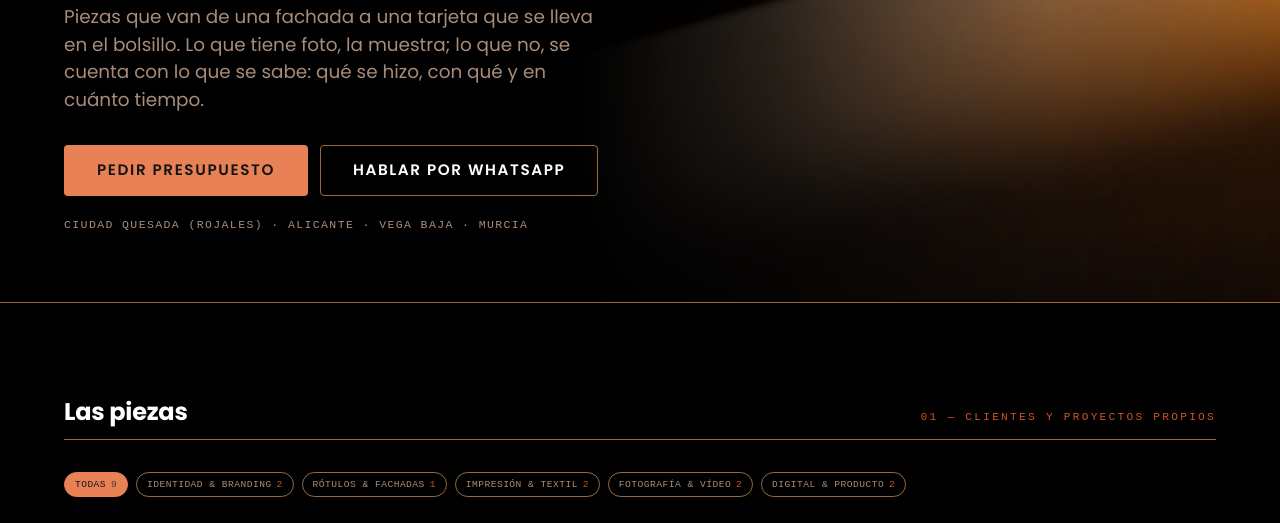
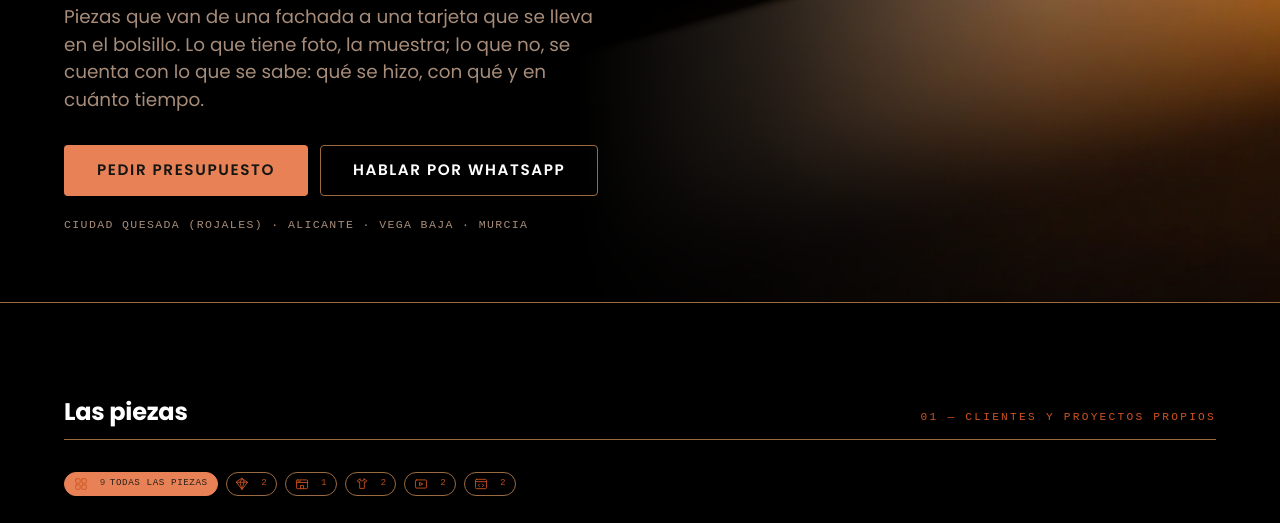
Before and after one commit to visuarte/visuarte.es, an Astro site: page /trabajo in a window 1280 px wide. Shown: the part 373-896 px from the top of the page. Built offline with nearby package versions, Linux system fonts and the light colour scheme; Astro itself is replaced by a stand-in of ours.

Commit message:
style(vitrina): chips con icono — una sola fila y el activo dice su nombre
Diego: «creo que es mejor y más estético que muestre iconos y así no descuadra».

- Icono.astro gana tres dibujos: 'todas' (retícula), 'impresion' (camiseta) y
  'audiovisual' (pantalla con play). Los otros dos ya existían (marca, espacio, digital).
- Cada chip: icono + número. Medido: 52x30 px, los SEIS en una sola fila (antes dos).
- El nombre de la categoría sigue para lectores de pantalla (sr-only) y en el title.
- El chip ACTIVO despliega su nombre (166 px), porque en el móvil no hay tooltip y el
  icono solo dejaría dudas de por qué está filtrado.
- Área táctil intacta: 44 px en pantalla táctil, 30 con ratón.

```diff
--- a/src/components/Icono.astro
+++ b/src/components/Icono.astro
@@ -2,7 +2,7 @@
 // Los cuatro iconos de territorio, inline y sin JavaScript (24 oct 2026).
 // Mismo dibujo que la versión React; aquí se resuelve en el build.
 interface Props {
-  nombre: 'marca' | 'espacio' | 'digital' | 'automatizacion';
+  nombre: 'marca' | 'espacio' | 'digital' | 'automatizacion' | 'todas' | 'impresion' | 'audiovisual';
   size?: number;
 }
 const { nombre, size = 26 } = Astro.props;
@@ -23,6 +23,26 @@ const trazo = {
     <svg {...trazo}>
       <path d="M12 2.5 21.5 9 12 21.5 2.5 9Z" />
       <path d="M2.5 9h19M12 2.5 8.5 9l3.5 12.5L15.5 9Z" />
+    </svg>
+  )}
+  {nombre === 'todas' && (
+    <svg {...trazo}>
+      <rect x="3" y="3" width="7.5" height="7.5" rx="1" />
+      <rect x="13.5" y="3" width="7.5" height="7.5" rx="1" />
+      <rect x="3" y="13.5" width="7.5" height="7.5" rx="1" />
+      <rect x="13.5" y="13.5" width="7.5" height="7.5" rx="1" />
+    </svg>
+  )}
+  {nombre === 'impresion' && (
+    <svg {...trazo}>
+      <path d="M8.5 3.5 4 6.2l1.8 3 2.2-1.2v11.5h8V8l2.2 1.2L20 6.2l-4.5-2.7" />
+      <path d="M8.5 3.5a3.5 3.5 0 0 0 7 0" />
+    </svg>
+  )}
+  {nombre === 'audiovisual' && (
+    <svg {...trazo}>
+      <rect x="2.5" y="5" width="19" height="14" rx="2" />
+      <path d="m10 9.5 5 2.5-5 2.5Z" />
     </svg>
   )}
   {nombre === 'espacio' && (
--- a/src/pages/trabajo.astro
+++ b/src/pages/trabajo.astro
@@ -5,11 +5,24 @@
 // que no sean nuestras.
 import Layout from '../layouts/Layout.astro';
 import Lightbox from '../components/Lightbox.astro';
+import Icono from '../components/Icono.astro';
 import { trabajo, contacto, CATEGORIAS } from '../data/site';
 import { casosPublicados } from '../data/casos';
 
 // Un caso solo se enlaza cuando está publicado: la vitrina no manda a un 404.
 const slugsPublicados = new Set(casosPublicados.map((c) => c.slug));
+
+// Icono por categoría: el chip dice el servicio sin escribir el nombre entero
+// (Diego, 25 oct 2026: «mejor y más estético que muestre iconos y así no descuadra»).
+// El nombre completo sigue ahí para lectores de pantalla y en el title.
+const ICONO_CAT = {
+  todas: 'todas',
+  identidad: 'marca',
+  rotulos: 'espacio',
+  impresion: 'impresion',
+  audiovisual: 'audiovisual',
+  digital: 'digital',
+} as const;
 ---
 
 <Layout
@@ -65,16 +78,20 @@ const slugsPublicados = new Set(casosPublicados.map((c) => c.slug));
       <fieldset class="vitrina-filtro" autocomplete="off">
         <legend class="sr-only">Filtrar las piezas por tipo de trabajo</legend>
         <input type="radio" name="cat-vitrina" id="cat-todas" class="filtro-radio" checked autocomplete="off" />
-        <label for="cat-todas" class="filtro-chip">
-          Todas <span class="filtro-num">{trabajo.piezas.length}</span>
+        <label for="cat-todas" class="filtro-chip" title="Todas las piezas">
+          <Icono nombre="todas" size={14} />
+          <span class="filtro-num">{trabajo.piezas.length}</span>
+          <span class="sr-only">Todas las piezas</span>
         </label>
         {CATEGORIAS.map((c) => {
           const n = trabajo.piezas.filter((p) => p.categoria === c.slug).length;
           return n > 0 ? (
             <>
               <input type="radio" name="cat-vitrina" id={`cat-${c.slug}`} class="filtro-radio" autocomplete="off" />
-              <label for={`cat-${c.slug}`} class="filtro-chip">
-                {c.nombre} <span class="filtro-num">{n}</span>
+              <label for={`cat-${c.slug}`} class="filtro-chip" title={c.nombre}>
+                <Icono nombre={ICONO_CAT[c.slug]} size={14} />
+                <span class="filtro-num">{n}</span>
+                <span class="sr-only">{c.nombre}</span>
               </label>
             </>
           ) : null;
--- a/src/styles/pages.css
+++ b/src/styles/pages.css
@@ -1046,7 +1046,8 @@ a.fila:hover {
   display: inline-flex;
   align-items: center;
   gap: 0.3rem;
-  padding: 0.26rem 0.62rem;
+  padding: 0.24rem 0.55rem;
+  gap: 0.25rem;
   border: 1px solid var(--line);
   border-radius: 999px;
   font-family: var(--font-mono);
@@ -1066,7 +1067,9 @@ a.fila:hover {
   .filtro-chip { min-height: 30px; }
 }
 .filtro-chip:hover { color: var(--ink); border-color: var(--accent-texto); }
-.filtro-num { color: var(--accent-texto); }
+.filtro-num { color: var(--accent-texto); font-size: 0.58rem; opacity: 0.9; }
+.filtro-chip .servicio-icono { width: 14px; height: 14px; display: inline-flex; }
+.filtro-chip .servicio-icono svg { width: 100%; height: 100%; }
 .filtro-radio:checked + .filtro-chip {
   color: var(--on-accent);
   background: var(--accent);
@@ -1086,3 +1089,17 @@ a.fila:hover {
 .vitrina-bloque:has(#cat-digital:checked) .vitrina .pieza:not([data-cat='digital']) {
   display: none;
 }
+
+/* El chip activo dice su nombre: el icono solo no basta en el móvil, donde no hay
+   tooltip. Así siempre se sabe por qué se está filtrando (25 oct 2026). */
+.filtro-radio:checked + .filtro-chip .sr-only {
+  position: static;
+  width: auto;
+  height: auto;
+  margin: 0;
+  clip-path: none;
+  white-space: nowrap;
+  font-size: 0.58rem;
+  letter-spacing: 0.06em;
+  opacity: 0.9;
+}
```
